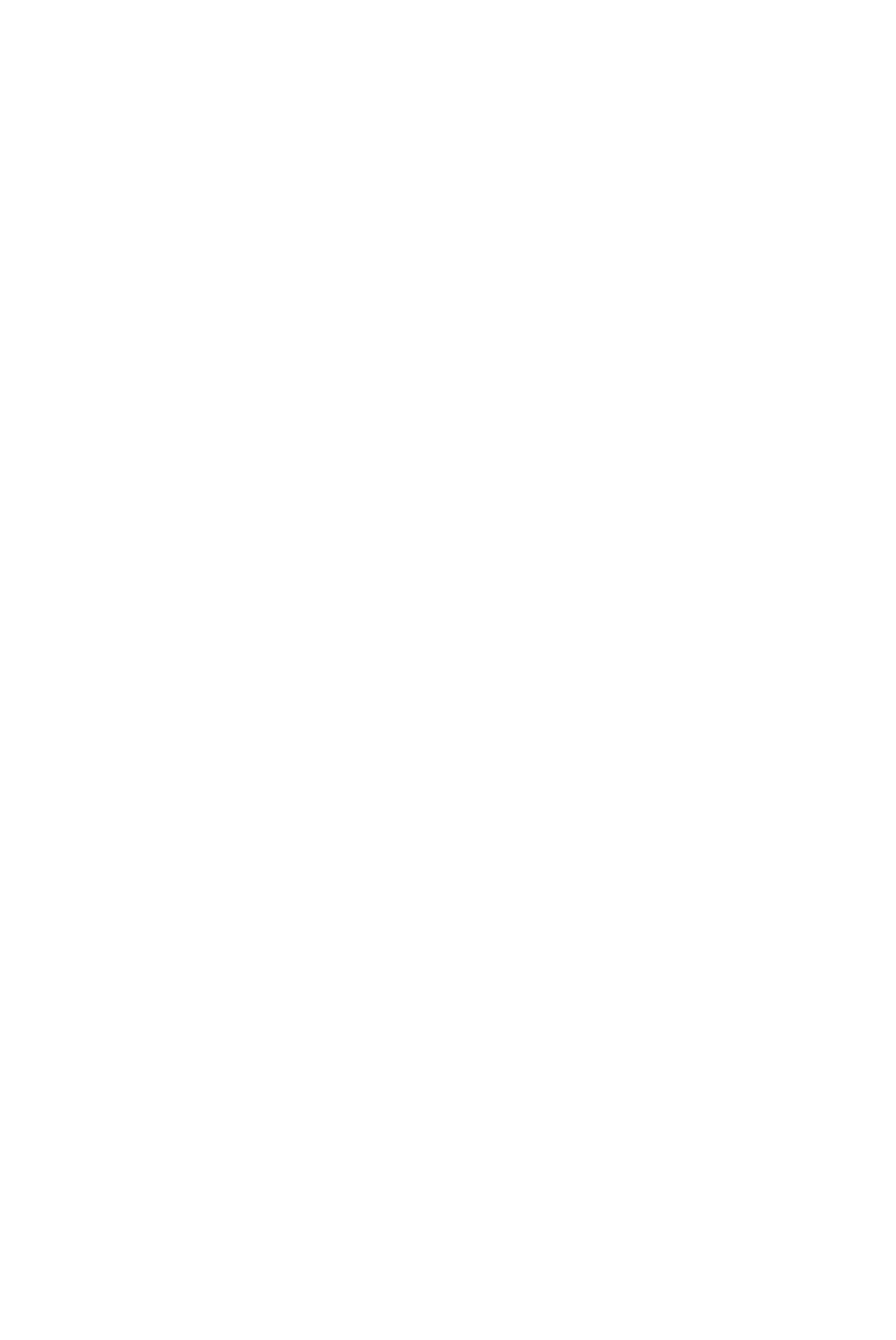
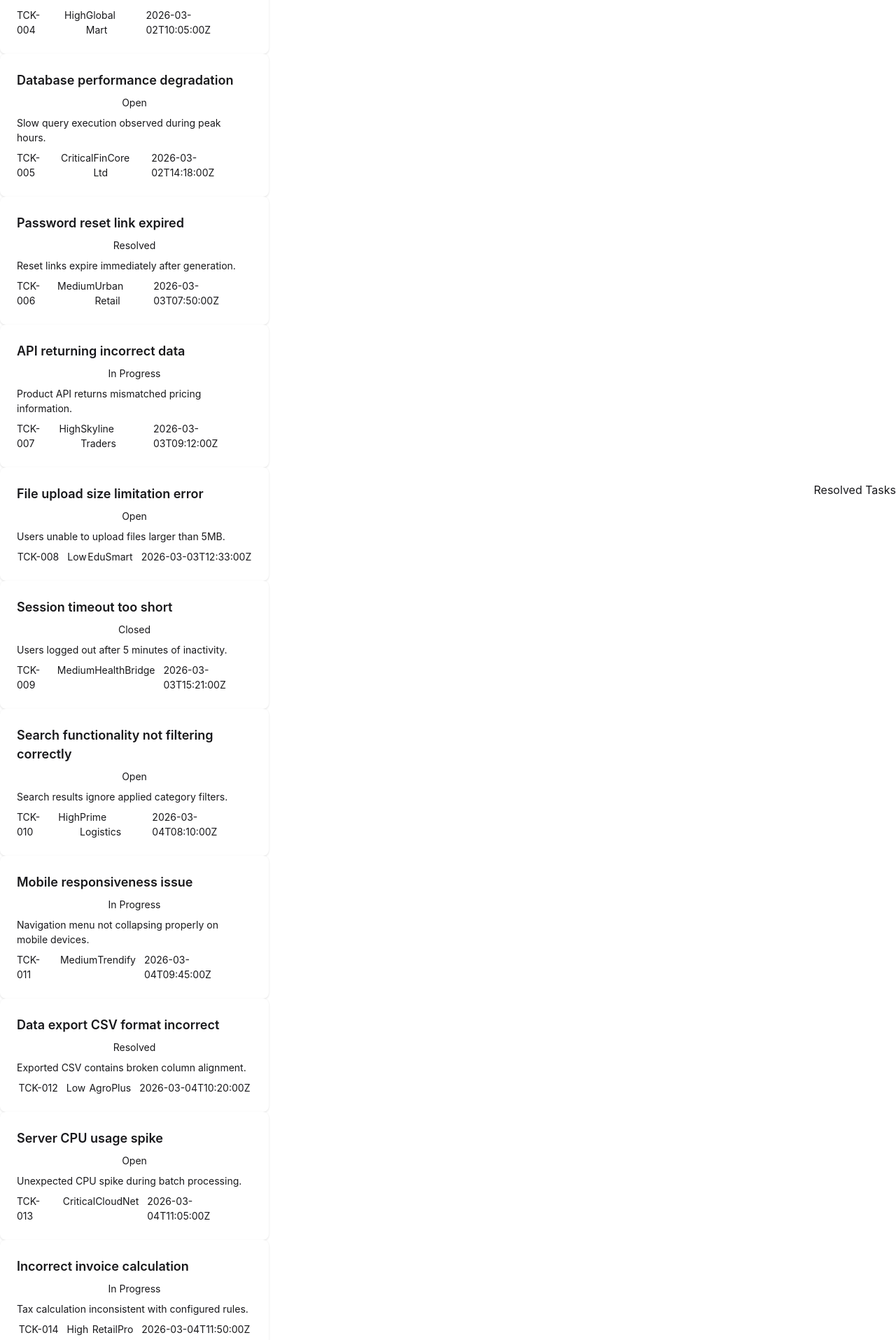
Before and after one commit to KeyaRaniMondal/Web-Development-Files, a React (Vite) app in the folder React/Ticket-System/: page / in a window 1280 px wide. Shown: the part 882-2797 px from the top of the page at 70% size. Before the commit the page ends 800 px from the top, so only its background shows below. Built offline with nearby package versions, Linux system fonts and the light colour scheme.

Commit message:
created and fetched data for customer tickets

```diff
--- /dev/null
+++ b/React/Ticket-System/public/tickets.json
@@ -0,0 +1,137 @@
+[
+  {
+    "id": "TCK-001",
+    "title": "Login authentication failure",
+    "description": "User unable to log in despite correct credentials. Error 401 returned.",
+    "customer": "Acme Corp",
+    "priority": "High",
+    "status": "Open",
+    "createdAt": "2026-03-01T09:15:00Z"
+  },
+  {
+    "id": "TCK-002",
+    "title": "Payment gateway timeout",
+    "description": "Transactions failing intermittently during checkout process.",
+    "customer": "Bright Solutions",
+    "priority": "Critical",
+    "status": "In Progress",
+    "createdAt": "2026-03-01T11:40:00Z"
+  },
+  {
+    "id": "TCK-003",
+    "title": "UI misalignment on dashboard",
+    "description": "Widgets overlap on smaller screen resolutions.",
+    "customer": "NexaTech",
+    "priority": "Medium",
+    "status": "Open",
+    "createdAt": "2026-03-02T08:25:00Z"
+  },
+  {
+    "id": "TCK-004",
+    "title": "Email notifications not sent",
+    "description": "System fails to send email alerts after order confirmation.",
+    "customer": "Global Mart",
+    "priority": "High",
+    "status": "In Progress",
+    "createdAt": "2026-03-02T10:05:00Z"
+  },
+  {
+    "id": "TCK-005",
+    "title": "Database performance degradation",
+    "description": "Slow query execution observed during peak hours.",
+    "customer": "FinCore Ltd",
+    "priority": "Critical",
+    "status": "Open",
+    "createdAt": "2026-03-02T14:18:00Z"
+  },
+  {
+    "id": "TCK-006",
+    "title": "Password reset link expired",
+    "description": "Reset links expire immediately after generation.",
+    "customer": "Urban Retail",
+    "priority": "Medium",
+    "status": "Resolved",
+    "createdAt": "2026-03-03T07:50:00Z"
+  },
+  {
+    "id": "TCK-007",
+    "title": "API returning incorrect data",
+    "description": "Product API returns mismatched pricing information.",
+    "customer": "Skyline Traders",
+    "priority": "High",
+    "status": "In Progress",
+    "createdAt": "2026-03-03T09:12:00Z"
+  },
+  {
+    "id": "TCK-008",
+    "title": "File upload size limitation error",
+    "description": "Users unable to upload files larger than 5MB.",
+    "customer": "EduSmart",
+    "priority": "Low",
+    "status": "Open",
+    "createdAt": "2026-03-03T12:33:00Z"
+  },
+  {
+    "id": "TCK-009",
+    "title": "Session timeout too short",
+    "description": "Users logged out after 5 minutes of inactivity.",
+    "customer": "HealthBridge",
+    "priority": "Medium",
+    "status": "Closed",
+    "createdAt": "2026-03-03T15:21:00Z"
+  },
+  {
+    "id": "TCK-010",
+    "title": "Search functionality not filtering correctly",
+    "description": "Search results ignore applied category filters.",
+    "customer": "Prime Logistics",
+    "priority": "High",
+    "status": "Open",
+    "createdAt": "2026-03-04T08:10:00Z"
+  },
+  {
+    "id": "TCK-011",
+    "title": "Mobile responsiveness issue",
+    "description": "Navigation menu not collapsing properly on mobile devices.",
+    "customer": "Trendify",
+    "priority": "Medium",
+    "status": "In Progress",
+    "createdAt": "2026-03-04T09:45:00Z"
+  },
+  {
+    "id": "TCK-012",
+    "title": "Data export CSV format incorrect",
+    "description": "Exported CSV contains broken column alignment.",
+    "customer": "AgroPlus",
+    "priority": "Low",
+    "status": "Resolved",
+    "createdAt": "2026-03-04T10:20:00Z"
+  },
+  {
+    "id": "TCK-013",
+    "title": "Server CPU usage spike",
+    "description": "Unexpected CPU spike during batch processing.",
+    "customer": "CloudNet",
+    "priority": "Critical",
+    "status": "Open",
+    "createdAt": "2026-03-04T11:05:00Z"
+  },
+  {
+    "id": "TCK-014",
+    "title": "Incorrect invoice calculation",
+    "description": "Tax calculation inconsistent with configured rules.",
+    "customer": "RetailPro",
+    "priority": "High",
+    "status": "In Progress",
+    "createdAt": "2026-03-04T11:50:00Z"
+  },
+  {
+    "id": "TCK-015",
+    "title": "Broken image links on homepage",
+    "description": "Several product images fail to load due to 404 errors.",
+    "customer": "ShopEase",
+    "priority": "Low",
+    "status": "Closed",
+    "createdAt": "2026-03-04T12:30:00Z"
+  }
+]
--- /dev/null
+++ b/React/Ticket-System/src/Components/TicketCard.jsx
@@ -0,0 +1,82 @@
+import React, { use, useEffect, useState } from 'react';
+
+const TicketCard = () => {
+const [tickets,setTickets]=useState([])
+    useEffect(()=>{
+const fetchTickets=async()=>{
+    const res=await fetch('/tickets.json')
+    const data=await res.json()
+    setTickets(data)
+
+};
+fetchTickets()
+    },[])
+console.log(tickets)
+    // fetch('../../public/tickets.json')
+    // .then(res=>res.json())
+    // .then(data=>console.log(data))
+
+
+    createdAt
+:
+// "2026-03-01T09:15:00Z"
+// customer
+// :
+// "Acme Corp"
+// description
+// :
+// "User unable to log in despite correct credentials. Error 401 returned."
+// id
+// :
+// "TCK-001"
+// priority
+// :
+// "High"
+// status
+// :
+// "Open"
+// title
+// :
+// "Logi
+
+    return (
+        <div className='flex justify-between'>
+            <div>
+                <h1>Customer Tickets</h1>
+                <div>
+                    {
+                        tickets.map(tick=>(
+                            <div className="card bg-base-100 w-96 shadow-sm">
+  <div className="card-body">
+    <h2 className="card-title">{tick.title}</h2>
+    <button className='btn-rounded-full'>{tick.status}</button>
+    <p>{tick.description}</p>
+<div className='flex justify-around'>
+    <div className='flex gap-3'>
+       <p>{tick.id}</p>
+       <p>{tick.priority}</p>
+    </div>
+    <div className='flex gap-3'>
+        <p>{tick.customer}</p>
+        <p>{tick.createdAt}</p>
+    </div>
+</div>
+  </div>
+</div>
+                        ))
+                    }
+                </div>
+            </div>
+            <div className='grid grid-rows-2'>
+                <div>
+                    <h1>Task Status</h1>
+                </div>
+                <div>
+                    <h1>Resolved Tasks</h1>
+                </div>
+            </div>
+        </div>
+    );
+};
+
+export default TicketCard;
--- a/React/Ticket-System/src/Pages/HomePage.jsx
+++ b/React/Ticket-System/src/Pages/HomePage.jsx
@@ -1,12 +1,17 @@
-import React from 'react';
+import React, { Suspense } from 'react';
 import Navbar from '../Components/Navbar';
 import Banner from '../Components/Banner';
+import TicketCard from '../Components/TicketCard';
 
 const HomePage = () => {
     return (
         <>
-            <Navbar/>
-           <Banner/>
+            <Navbar />
+            <Banner />
+            {/* <Suspense> */}
+                <TicketCard />
+            {/* </Suspense> */}
+
         </>
     );
 };
```
